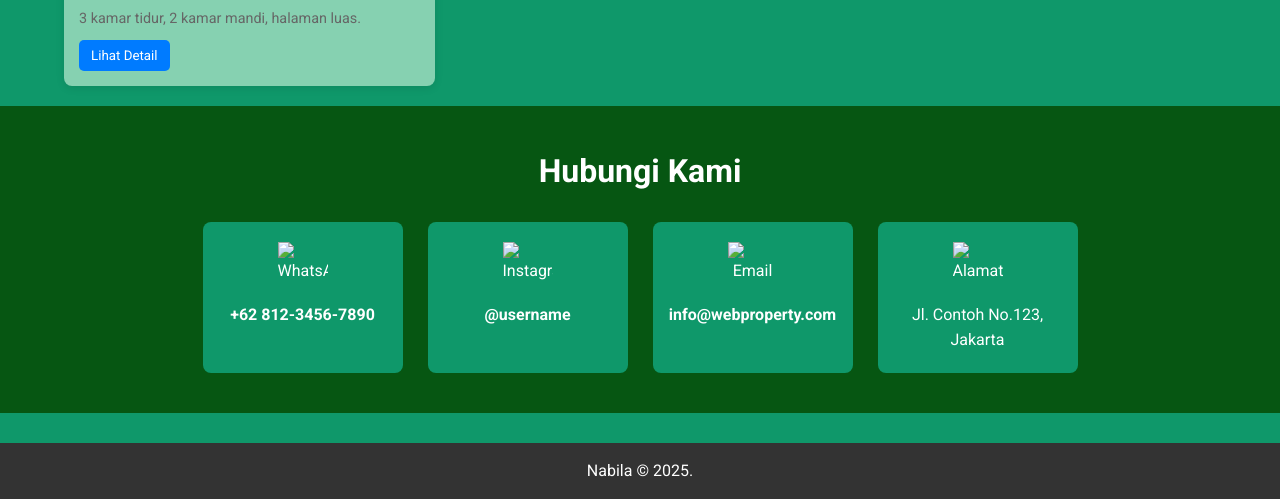
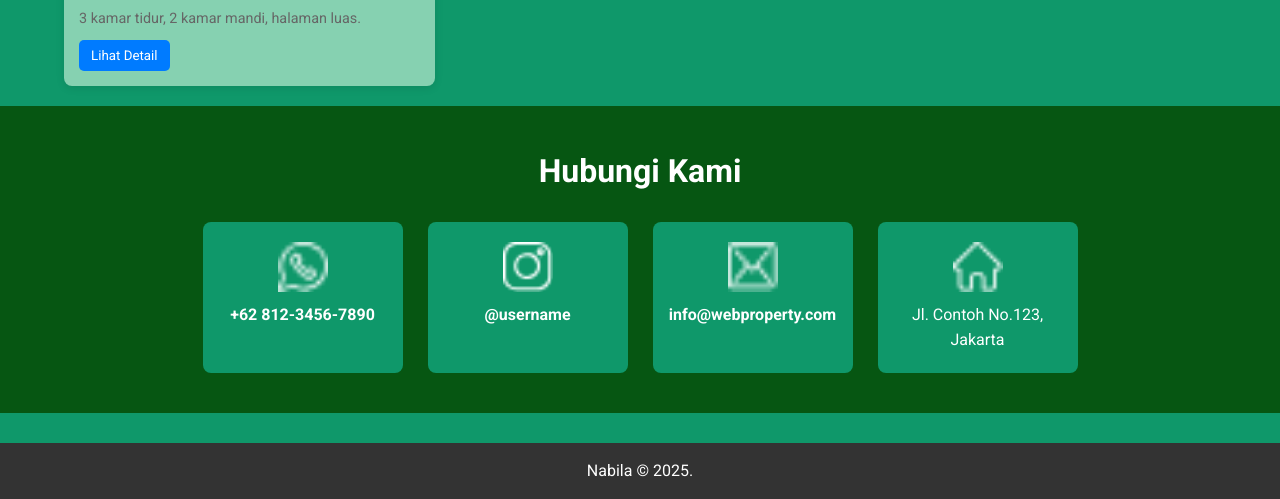
Before and after one commit to nabilasalju18/property, a plain HTML site: page index.html in a window 1280 px wide. Shown: the part 1261-1760 px from the top of the page. Drawn offline with Linux system fonts and the light colour scheme.

Commit message:
Update index.html

```diff
--- a/index.html
+++ b/index.html
@@ -126,19 +126,19 @@
     <h2>Hubungi Kami</h2>
     <div class="contact-cards">
         <div class="contact-card">
-            <img src="Images/wa-icon.png" alt="WhatsApp">
+            <img src="Images/whatsapp-line.png" alt="WhatsApp">
             <p><a href="https://wa.me/6281234567890" target="_blank">+62 812-3456-7890</a></p>
         </div>
         <div class="contact-card">
-            <img src="Images/ig-icon.png" alt="Instagram">
+            <img src="Images/instagram line.png" alt="Instagram">
             <p><a href="https://instagram.com/username" target="_blank">@username</a></p>
         </div>
         <div class="contact-card">
-            <img src="Images/email-icon.png" alt="Email">
+            <img src="Images/gmail-line.png" alt="Email">
             <p><a href="mailto:info@webproperty.com">info@webproperty.com</a></p>
         </div>
         <div class="contact-card">
-            <img src="Images/location-icon.png" alt="Alamat">
+            <img src="Images/home.png" alt="Alamat">
             <p>Jl. Contoh No.123, Jakarta</p>
         </div>
     </div>
```
